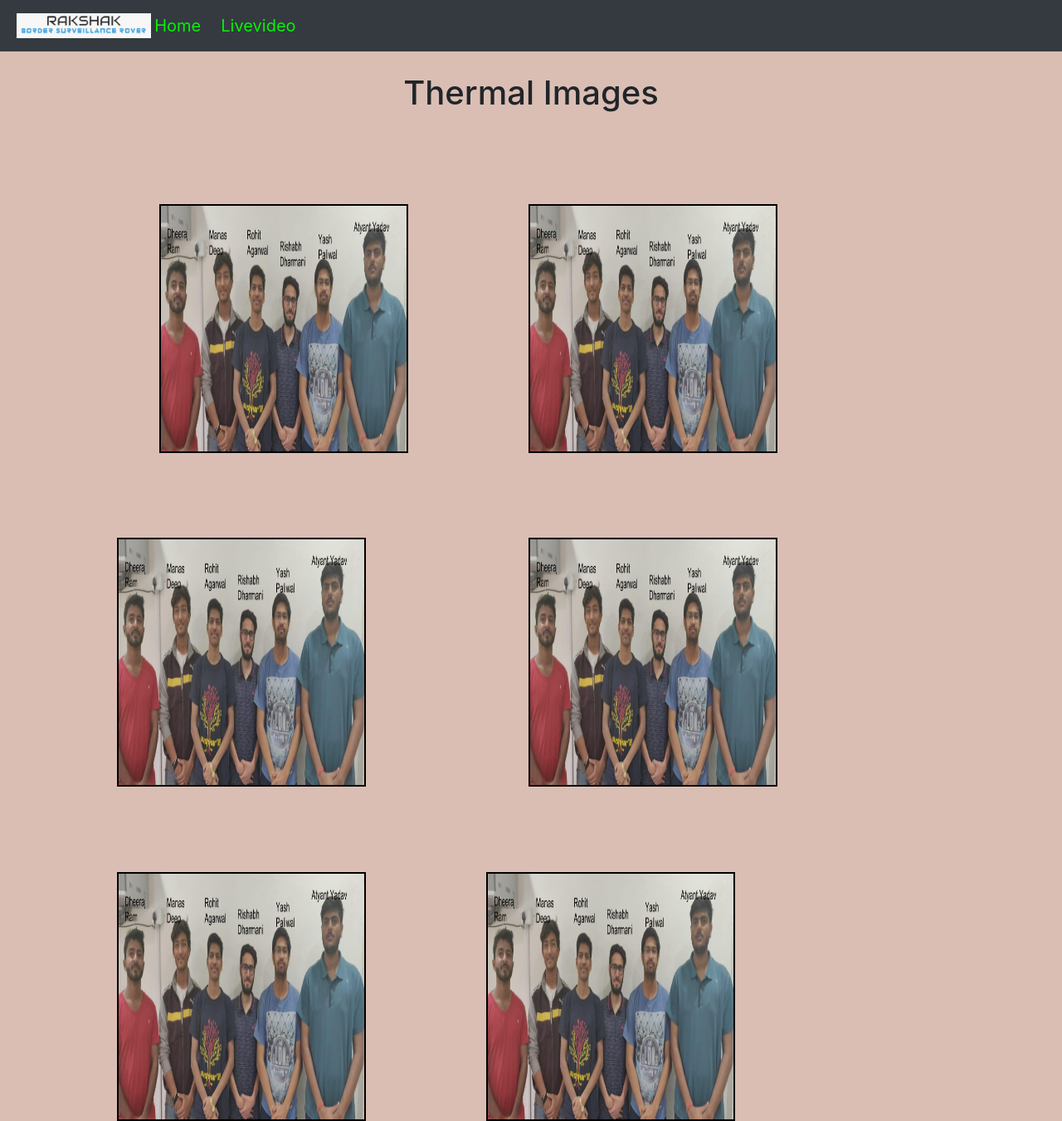
After one commit to agarwalr98/Border-Surveillance-Rover-RAKSHAK-, a PHP site: page /thermal.html in a window 1280 px wide. The commit adds this page. Shown: the whole page at 83% size. Run offline with PHP 8.4, Linux system fonts and the light colour scheme.

Commit message:
Thermal images

```diff
--- a/css/style.css
+++ b/css/style.css
@@ -98,3 +98,7 @@ img {
   top: 100px;
   right: 10%;
 }
+
+.Thermal{
+  background-color:#DABEB4 ;
+}
--- /dev/null
+++ b/css/thermal.css
@@ -0,0 +1,3 @@
+.Thermal{
+    background-color:#DABEB4 ;
+  }
--- a/index.html
+++ b/index.html
@@ -42,6 +42,9 @@
                     <a class="nav-link" style="color:rgb(9,240,9);font-size:20px;" href="#streamLive">Livevideo</a>
                   </li>
                   <li class="nav-item">
+                      <a class="nav-link" style="color:rgb(9,240,9);font-size:20px;" href="thermal.html">Thermal Data</a>
+                    </li>
+                  <li class="nav-item">
                     <a class="nav-link" style="color:rgb(9,240,9);font-size:20px;" href="#contact">Contact</a>
                   </li>
 
@@ -55,7 +58,7 @@
 <h1 style="text-align: center"><strong> Live Video Stream</strong></h1>
 <div class="images">
   <img  width="50%" height="500px" name="stream" id="streamLive" style="margin-left:00px;"
-    src="http://10.8.10.55:4443/stream.mjpg"></img>
+    src="http://192.168.43.54:8000/stream.mjpg"></img>
   <a href = "videoPage.html" target="_blank"><h3 class="bottom-right">click here for full page view</h3> </a>
 </div>
 
--- /dev/null
+++ b/thermal.html
@@ -0,0 +1,41 @@
+<!DOCTYPE html>
+<html>
+    <head>
+        <title>
+            Thermal Images
+        </title>
+        <link rel="stylesheet" href="css/thermal.css">
+        <link rel="stylesheet" href="https://maxcdn.bootstrapcdn.com/bootstrap/4.3.1/css/bootstrap.min.css">
+
+    </head>
+    <body class="Thermal">
+            <div id="navbar_fixed">
+                    <nav class="navbar navbar-expand-sm bg-dark navbar-dark">
+                        <img  width="13%" style="background-color :rgb(12,35,58)s;margin-top:70px;margin:4px;" src="img/rakshak_1.png" >
+                              <a class="navbar-brand" style="color:rgb(9,240,9);font-size:20px;" href="index.html">Home</a>
+                              <button class="navbar-toggler" type="button" data-toggle="collapse" data-target="#collapsibleNavbar">
+                                <span class="navbar-toggler-icon"></span>
+                              </button>
+                              <div  class="collapse navbar-collapse" id="collapsibleNavbar">
+                                <ul class="navbar-nav" >
+                                  <li class="nav-item">
+                                    <a class="nav-link" style="color:rgb(9,240,9);font-size:20px;" href="videoPage.html">Livevideo</a>
+                                  </li
+
+                        </ul>
+                      </div>
+                </nav>
+            </div>
+            <div style="margin-top:2%">
+                <h1 style="text-align: center">Thermal Images</h1>
+                <div >
+                    <img src="img/team6.png" style="margin-left:15%;border: 2px solid black; margin-top:8%;width:300px; height:300px">
+                    <img src="img/team6.png" style="margin-left:11%;border: 2px solid black; margin-top:8%;width:300px; height:300px">
+                    <img src="img/team6.png" style="margin-left:11%;border: 2px solid black; margin-top:8%;width:300px; height:300px">
+                    <img src="img/team6.png" style="margin-left:15%;border: 2px solid black; margin-top:8%;width:300px; height:300px">
+                    <img src="img/team6.png" style="margin-left:11%;border: 2px solid black; margin-top:8%;width:300px; height:300px">
+                    <img src="img/team6.png" style="margin-left:11%;border: 2px solid black; margin-top:8%;width:300px; height:300px">
+                </div>
+            </div>
+    </body>
+    </html>
--- a/videoPage.html
+++ b/videoPage.html
@@ -13,7 +13,7 @@
         <h1 style="text-align: center">Live video of Border</h1>
         <br>
         <img width="80%" height="750px" scrolling="no" name="stream" id="streamLive" style="margin-left:10%;"
-            src="http://10.7.8.40:4443/stream.mjpg">
+            src="http://192.168.43.54:8000/stream.mjpg">
         </img>
     </body>
 </html>
```
Also changed, not shown: references.txt (added, +8 -0 lines).
